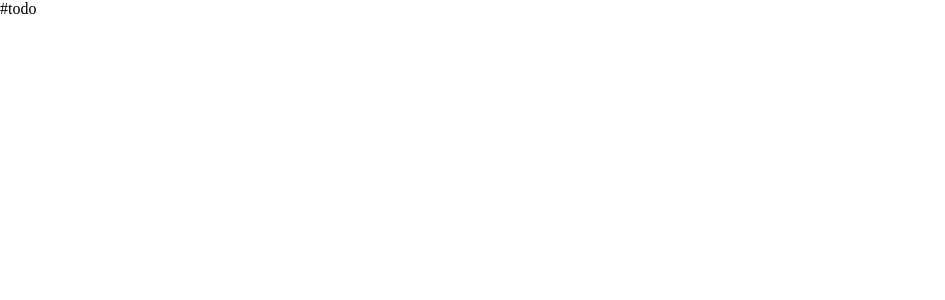
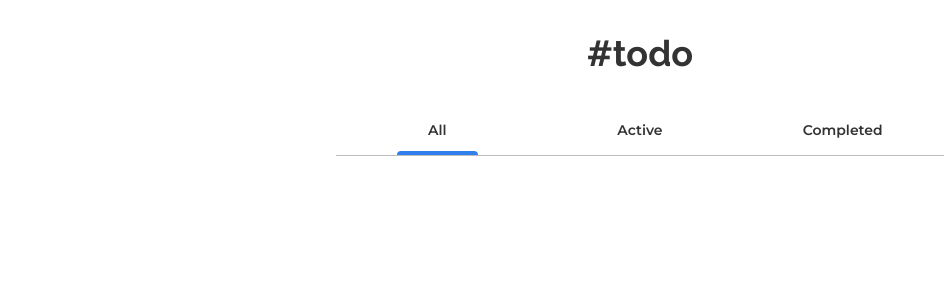
Before and after one commit to DoIfeanyichukwu/todo-app, a React (Vite) app: page / in a window 1280 px wide. Shown: the top 300 px of the page, without its empty margins (0-945 px from the left). Built offline with nearby package versions, Linux system fonts and the light colour scheme.

Commit message:
done with the title section, also done with tabs section for now

```diff
--- a/src/App.jsx
+++ b/src/App.jsx
@@ -1,10 +1,29 @@
 // import logo from './logo.svg'
+import styled from 'styled-components'
+import TabSection from './Components/TabSection'
+
+const H1 = styled.h1`
+  font-weight: 700;
+  font-family: 'Raleway', sans-serif;
+  font-size: 36px;
+  line-height: 42.26px;
+  leter-spacing: -0.045em;
+  color: #333333;
+  display: flex;
+  text-align: center;
+  justify-content: center;
+`
 
 function App(props) {
 
   return (
     <div className="app">
-      <header>#todo</header>
+      <header className='header'>
+        <H1>#todo</H1>
+      </header>
+      <main className="main">
+        <TabSection />
+      </main>
     </div>
   )
 }
--- /dev/null
+++ b/src/Components/Tab.jsx
@@ -0,0 +1,23 @@
+import React from 'react'
+import styled from 'styled-components'
+
+const Button = styled.button`
+    font-family: "Montserrat", sans-serif;
+    color: #333333;
+    font-weight: 600;
+    line-height: 17px;
+    font-size: 14px;
+    background: transparent;
+    border: none;
+    padding-block: 1rem;
+    width: 81px;
+    display: block;
+`
+
+const Tab = ({section, className}) => {
+  return (
+    <Button className={`${className} tab`}>{section}</Button>
+  )
+}
+
+export default Tab
--- /dev/null
+++ b/src/Components/TabSection.jsx
@@ -0,0 +1,14 @@
+import React from 'react'
+import Tab from './Tab'
+
+const TabSection = (props) => {
+  return (
+    <div className='tabs'>
+        <Tab section={'All'} className={'active'}/>
+        <Tab section={'Active'}/>
+        <Tab section={'Completed'}/>
+    </div>
+  )
+}
+
+export default TabSection
--- a/src/index.css
+++ b/src/index.css
@@ -7,3 +7,58 @@
   padding: 0;
   margin: 0;
 }
+
+.app {
+  margin-block-start: 32px;
+  max-inline-size: 608px;
+  margin-inline: auto;
+}
+
+
+.tabs {
+  display: grid;
+  grid-template-columns: 1fr 1fr 1fr;
+  border-bottom: 1px solid #bdbdbd;
+  margin-block: 2rem 18px;
+}
+
+.tab {
+  position: relative;
+  justify-self: center;
+  cursor: pointer;
+  transition: background-color 3s ease 2s;
+}
+
+.tab::after {
+  visibility: hidden;
+  opacity: 0;
+  transition: .3s;
+}
+
+.tab:hover::after {
+  position: absolute;
+  visibility: visible;
+  opacity: 1;
+  content: " ";
+  bottom: 0px;
+  left: 0;
+  inline-size: 100%;
+  height: 4px;
+  background-color: #2f80ed;
+  border-radius: 4px 4px 0 0;
+  transition: .3s;
+}
+
+.tab.active::after {
+  position: absolute;
+  visibility: visible;
+  opacity: 1;
+  content: " ";
+  bottom: 0px;
+  left: 0;
+  inline-size: 100%;
+  height: 4px;
+  background-color: #2f80ed;
+  border-radius: 4px 4px 0 0;
+  transition: .3s;
+}
```
Also changed, not shown: src/Components/AddTask.jsx (added, +26 -0 lines).
